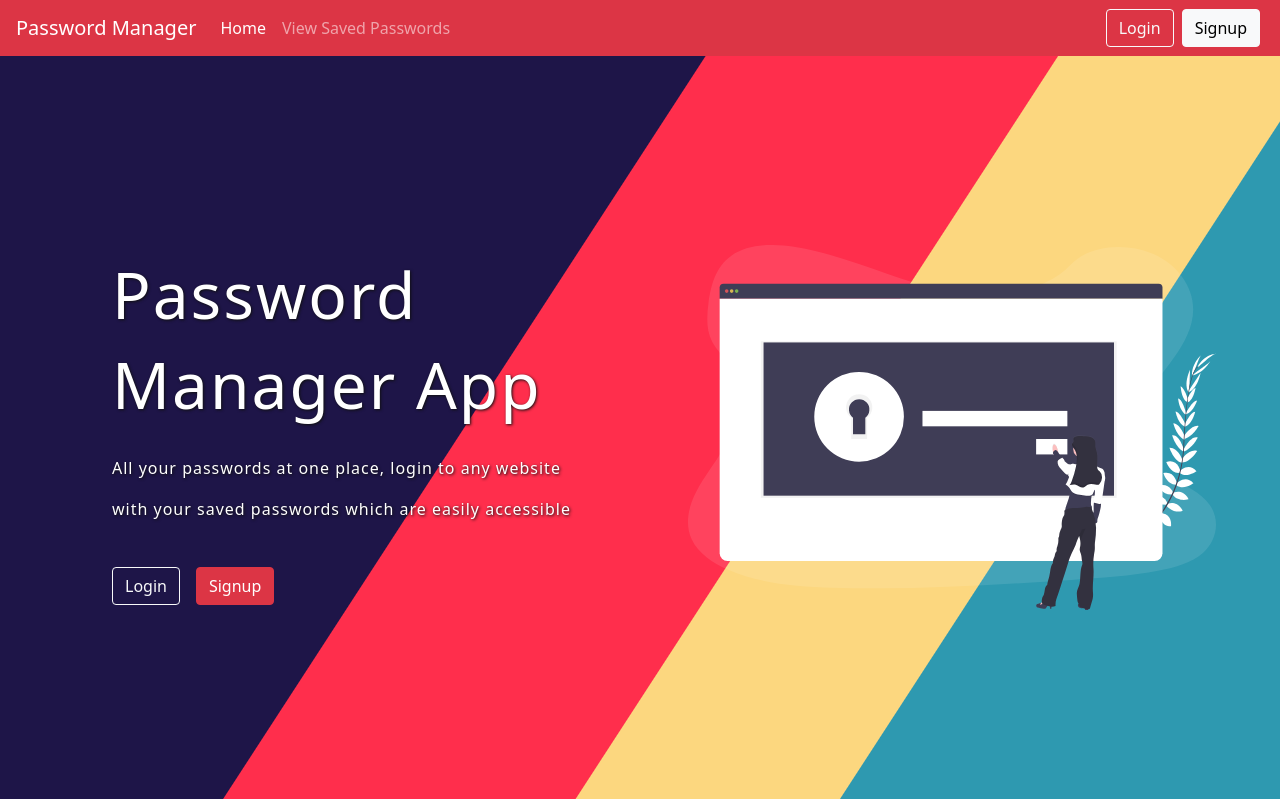
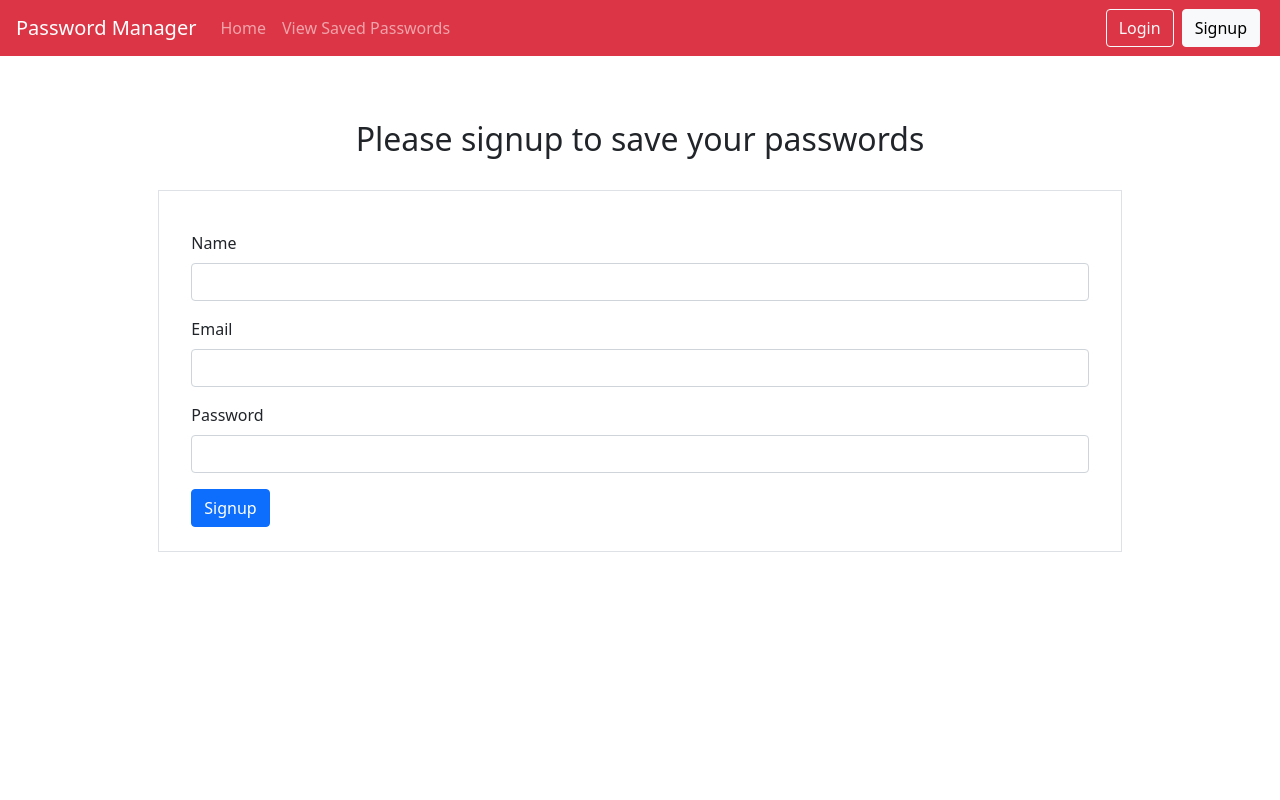
Before and after one commit to sheharyarIshfaq/password-manager, a React (Create React App) app in the folder frontend/: page /signup in a window 1280 px wide. Before the commit this address led to /. Built offline with nearby package versions, Linux system fonts and the light colour scheme.

Commit message:
Added login and signup components

```diff
--- a/frontend/src/App.js
+++ b/frontend/src/App.js
@@ -9,6 +9,8 @@ import {
 import Navbar from "./components/Navbar";
 import LandingPage from "./components/LandingPage";
 import SavedPassword from "./components/SavedPassword";
+import Signup from "./components/Signup";
+import Login from "./components/Login";
 
 function App() {
   return (
@@ -17,6 +19,8 @@ function App() {
       <Routes>
         <Route path="/" element={<LandingPage />} />
         <Route path="/passwords" element={<SavedPassword />} />
+        <Route path="/signup" element={<Signup />} />
+        <Route path="/login" element={<Login />} />
         <Route path="*" element={<Navigate replace to="/" />} />
       </Routes>
     </Router>
--- a/frontend/src/components/LandingPage.js
+++ b/frontend/src/components/LandingPage.js
@@ -1,5 +1,6 @@
 import React from "react";
 import Image from "../images/img1.svg";
+import { Link } from "react-router-dom";
 
 import "./LandingPage.css";
 
@@ -14,8 +15,12 @@ const LandingPage = () => {
             saved passwords which are easily accessible
           </p>
           <div className="buttons-container">
-            <button className="btn btn-outline-light">Login</button>
-            <button className="btn btn-danger mx-3">Signup</button>
+            <Link className="btn btn-outline-light" to="/login">
+              Login
+            </Link>
+            <Link className="btn btn-danger mx-3" to="/signup">
+              Signup
+            </Link>
           </div>
         </div>
         <div className="img-container">
--- /dev/null
+++ b/frontend/src/components/Login.js
@@ -0,0 +1,34 @@
+import React from "react";
+
+const Login = () => {
+  return (
+    <div
+      className="container d-flex flex-column justify-content-center align-items-center p-4"
+      style={{ height: "70vh" }}
+    >
+      <h2 className="text-center">Please login to save your passwords</h2>
+      <form class="row g-3 border p-4 mt-4">
+        <div class="col-md-12">
+          <label for="inputEmail4" class="form-label">
+            Email
+          </label>
+          <input type="email" class="form-control" id="inputEmail4" />
+        </div>
+        <div class="col-md-12">
+          <label for="inputPassword4" class="form-label">
+            Password
+          </label>
+          <input type="password" class="form-control" id="inputPassword4" />
+        </div>
+
+        <div class="col-12">
+          <button type="submit" class="btn btn-primary">
+            Login
+          </button>
+        </div>
+      </form>
+    </div>
+  );
+};
+
+export default Login;
--- a/frontend/src/components/Navbar.js
+++ b/frontend/src/components/Navbar.js
@@ -1,5 +1,5 @@
 import React from "react";
-import { NavLink } from "react-router-dom";
+import { NavLink, Link } from "react-router-dom";
 
 const Navbar = () => {
   return (
@@ -42,12 +42,12 @@ const Navbar = () => {
             </li>
           </ul>
 
-          <button className="btn btn-outline-light mx-1" type="submit">
+          <Link className="btn btn-outline-light mx-1" to="/login">
             Login
-          </button>
-          <button className="btn btn-light mx-1" type="submit">
+          </Link>
+          <Link className="btn btn-light mx-1" to="/signup">
             Signup
-          </button>
+          </Link>
         </div>
       </div>
     </nav>
--- /dev/null
+++ b/frontend/src/components/Signup.js
@@ -0,0 +1,40 @@
+import React from "react";
+
+const Signup = () => {
+  return (
+    <div
+      className="container d-flex flex-column justify-content-center align-items-center p-4"
+      style={{ height: "70vh" }}
+    >
+      <h2 className="text-center">Please signup to save your passwords</h2>
+      <form class="row g-3 border p-4 mt-4">
+        <div class="col-md-12">
+          <label for="inputName4" class="form-label">
+            Name
+          </label>
+          <input type="text" class="form-control" id="inputName4" />
+        </div>
+        <div class="col-md-12">
+          <label for="inputEmail4" class="form-label">
+            Email
+          </label>
+          <input type="email" class="form-control" id="inputEmail4" />
+        </div>
+        <div class="col-md-12">
+          <label for="inputPassword4" class="form-label">
+            Password
+          </label>
+          <input type="password" class="form-control" id="inputPassword4" />
+        </div>
+
+        <div class="col-12">
+          <button type="submit" class="btn btn-primary">
+            Signup
+          </button>
+        </div>
+      </form>
+    </div>
+  );
+};
+
+export default Signup;
```
